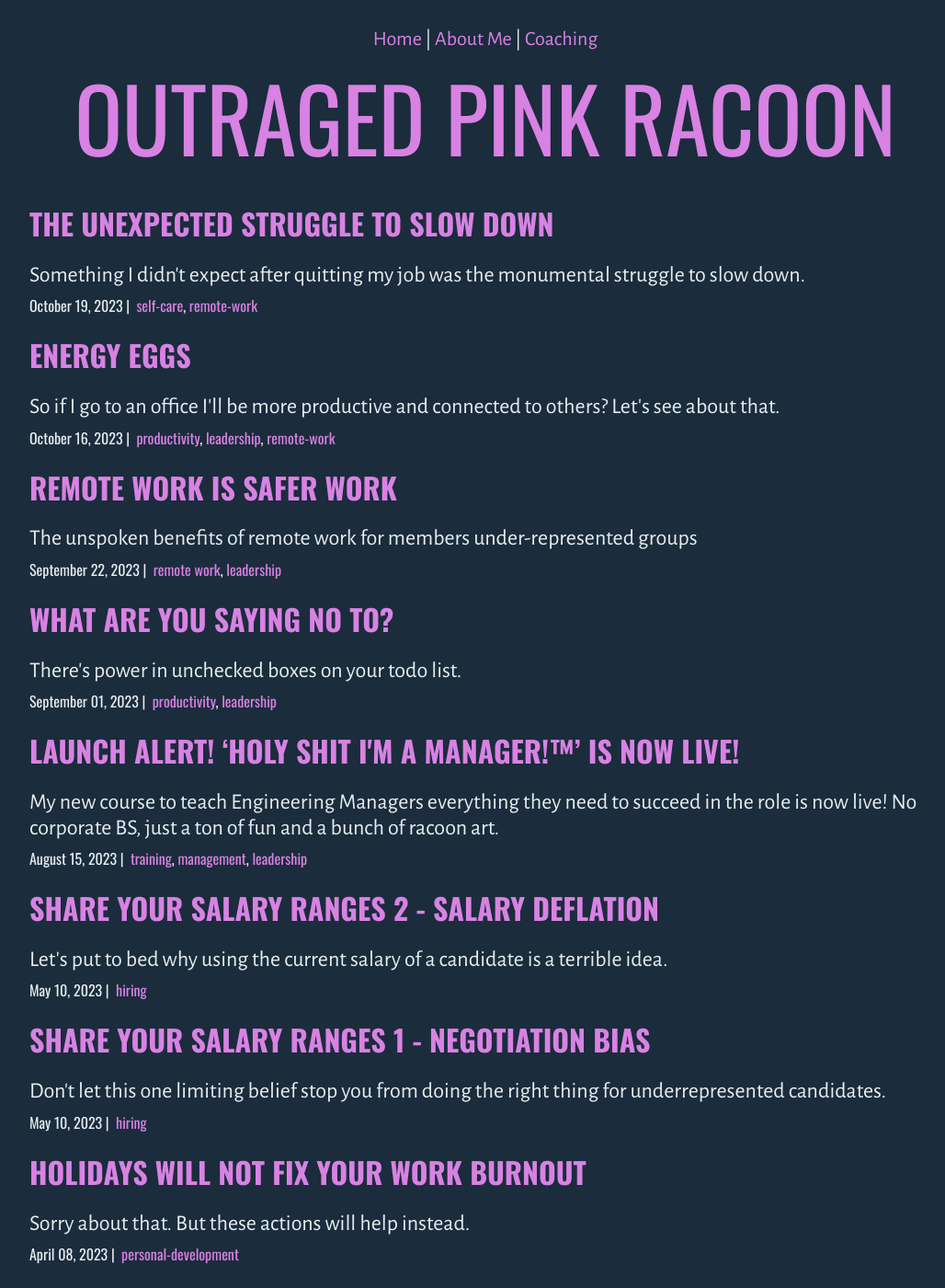
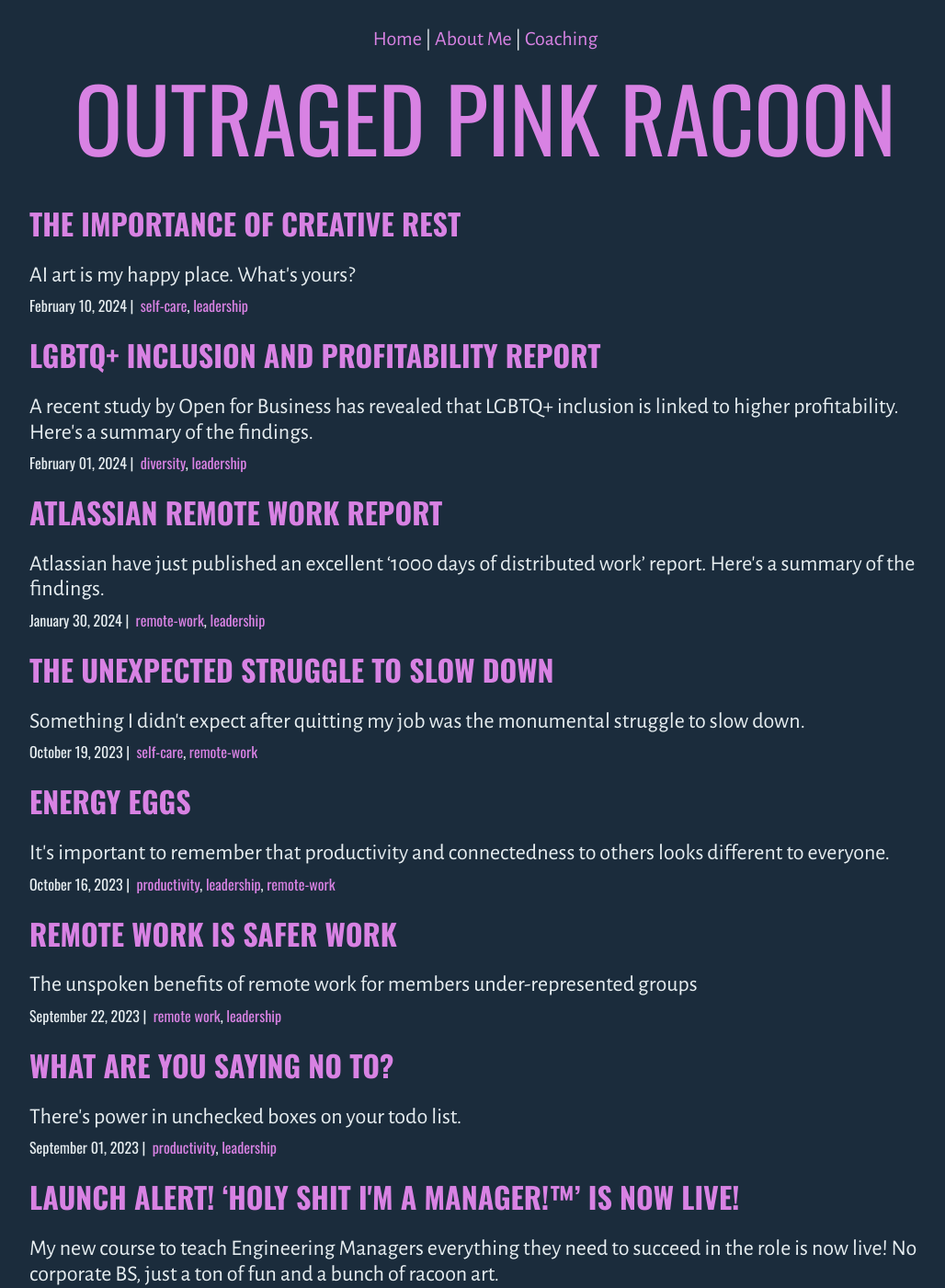
Before and after one commit to outragedpinkracoon/outragedpinkracoon.github.io, a Jekyll site: the page built from index.html, in a window 1280 px wide and 1400 px high. Shown: the whole window at 92% size, without its empty margins (112-1140 px from the left). Built offline with Jekyll 4.4.1, drawn with Linux system fonts in a browser that asks for light colours; comment, search, counter and statistics services are not loaded.

Commit message:
Adds 3 new posts, atlassian, lgbtq and creative rest

```diff
--- a/_posts/2023-10-16-energy-eggs.md
+++ b/_posts/2023-10-16-energy-eggs.md
@@ -1,11 +1,13 @@
 ---
 title:  Energy Eggs
-description: So if I go to an office I'll be more productive and connected to others? Let's see about that.
+description: It's important to remember that productivity and connectedness to others looks different to everyone.
 layout: post
 categories: [productivity, leadership, remote-work]
 ---
 
-So if I go to an office I'll be more productive and connected to others? Let's talk about that. Let's imagine I start the day with **10** 'energy eggs' 🥚🥚🥚🥚🥚🥚🥚🥚🥚🥚.
+There's a lot of chat that if people go into the office they will feel more productive and connected to their colleagues. The trouble is that not every experiences connectedness in the same way, and what works for some doesn't work for others. We should optimise for choice, and letting people work in the best way that maximises their productivity.
+
+Let's imagine I start the day with **10** 'energy eggs' 🥚🥚🥚🥚🥚🥚🥚🥚🥚🥚.
 
 ❌ Starting the day irritated and tired by a long commute on a bus with aggressive folk, bad smells and lots of noise: -3 eggs 🥚🥚🥚.
 
--- /dev/null
+++ b/_posts/2024-01-30-atlassian-remote-work-report.md
@@ -0,0 +1,39 @@
+---
+title: Atlassian Remote Work Report
+description: Atlassian have just published an excellent ‘1000 days of distributed work’ report. Here's a summary of the findings.
+layout: post
+categories: [remote-work, leadership]
+---
+Atlassian have just published an excellent ‘1000 days of distributed work’ report.
+
+Since 2020 they have allowed their employees to choose where they work, whether it’s at home, in one of their offices, a mix of both or even abroad for 90 days.
+
+And guess what?
+
+💡 The number of candidates they attract has doubled.
+💡 Offer acceptance for candidates is up 20%.
+💡 The representation of women in certain geos has doubled.
+💡 91% of employees say it’s an important reason why they stay at Atlassian.
+
+Atlassian have altered their mindset to focus on:
+✅ How people work.
+✅ Meaningful office experiences.
+✅ Operationalising their company values.
+✅ Setting clear goals and tracking them (a key exec challenge that actually affects productivity).
+✅ Running effective and useful meetings.
+
+Instead of
+❌ Where people work.
+❌ Mandating office attendance .
+❌ Relying on physical space and contact to build culture.
+❌ Rewarding face time and proximity bias.
+
+Meanwhile only 1 in 3 CEOs think their RTO policy has had even a slight positive impact on productivity
+
+So you know how I keep saying that the companies that embrace flexible and distributed working are going to leave the competitors for dust?
+
+This is what that looks like, and it’s already happening.
+
+[Full report link here:](https://lnkd.in/e5XYKCXj)
+
+[Original post on LinkedIn](https://www.linkedin.com/posts/outragedpinkracoon_remotework-futureofwork-leadership-activity-7153657302049329152-LWN1) if you'd like to share.
--- /dev/null
+++ b/_posts/2024-02-01-lgbt-good-for-business.md
@@ -0,0 +1,20 @@
+---
+title: LGBTQ+ inclusion and profitability report
+description: A recent study by Open for Business has revealed that LGBTQ+ inclusion is linked to higher profitability. Here's a summary of the findings.
+layout: post
+categories: [diversity, leadership]
+---
+
+A recent study by Open for Business has revealed that LGBTQ+ inclusion is linked to higher profitability.
+
+🌈 Companies at the forefront of LGBTQ+ transparency are 2.3 times more profitable than their counterparts.
+🌈 A whopping 92% of major companies now view diversity, equity, and inclusion as essential to their operations.
+🌈 This is driven by the global LGBTQ+ consumer market grownung larger than many of the world’s large economies.
+
+Who knew diversity was essential for business? 😉
+
+It’s bittersweet that it’s often economic benefits that pave the way for greater inclusion, but if it catalyzes a shift towards more equitable ways of working, I’ll take it.
+
+How is your company putting inclusion into practice? Is it? 🙈 I’d love to hear from the trailblazers in the comments.
+
+[Link to report:](https://lnkd.in/e6spbspq)
--- /dev/null
+++ b/_posts/2024-02-10-creative-rest.md
@@ -0,0 +1,18 @@
+---
+title: The Importance of Creative Rest
+description: AI art is my happy place. What's yours?
+layout: post
+categories: [self-care, leadership]
+---
+
+Amidst the whirlwind of work and demands of daily life, AI art is my safe place.
+
+Life can be so manic, work can be so hard, everything can feel too much and these moments of fun help lift me back up. More than a hobby, AI art has become a crucial part of my self care routine.
+
+So I invite you to pause even for a brief 10 seconds while looking at this image, and allow yourself a momentary respite from whatever pressures you face.
+
+In the fast-paced tech world, remembering to take these moments for ourselves is vital. It’s a reminder that amidst our pursuit of goals and dreams, finding time for creative rest is essential for our mental wellbeing and clarity.
+
+![racoon star-gazing image](/assets/images/creative-rest/1.jpeg)
+
+[Original post on LinkedIn](https://www.linkedin.com/posts/outragedpinkracoon_aiart-selfcare-leadership-activity-7162034519179530240-_62s) if you'd like to share.
```
Also changed, not shown: _posts/2023-09-22-remote-work-is-safer-work.md (+1 -1 lines), assets/images/creative-rest/1.jpeg (added), assets/images/remote-work-is-safer-work/1.jpeg (renamed from assets/images/remote-work-is-safer-work/racoon-safe.jpeg).
